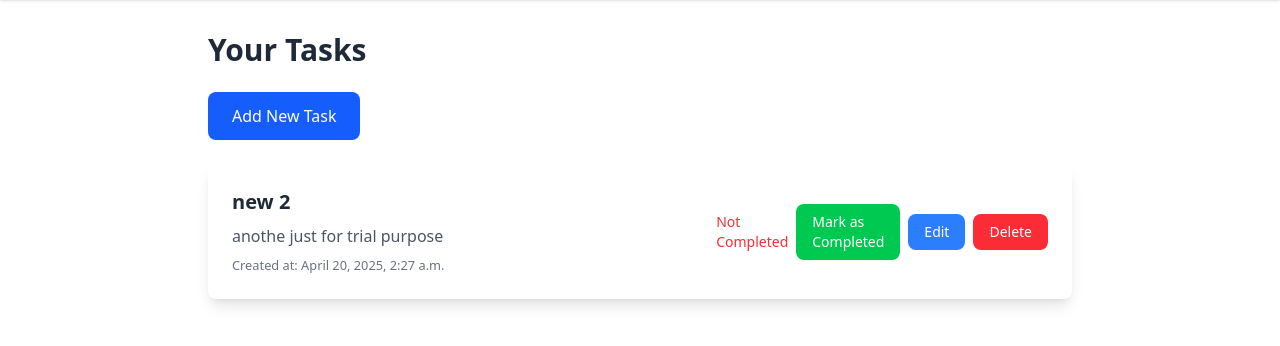
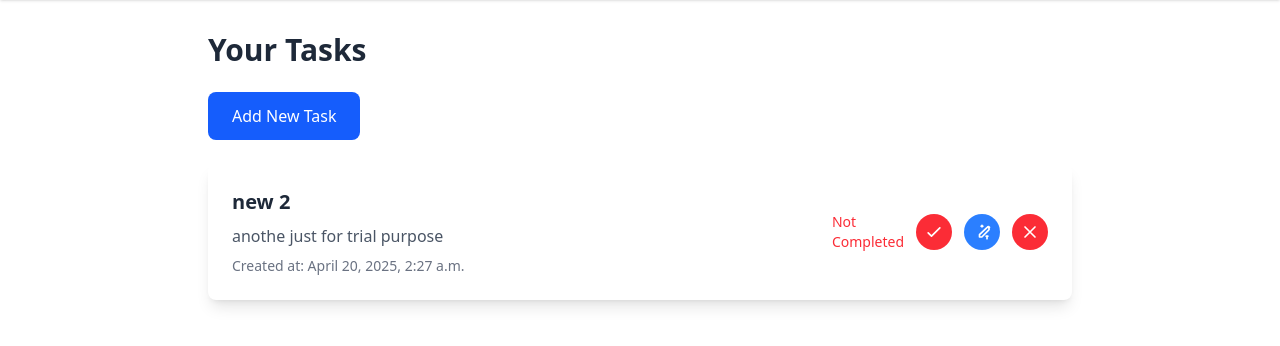
Before and after one commit to shlokitaliya/Django-projects, a Django app: page /task_list/ in a window 1280 px wide. Shown: the part 65-411 px from the top of the page. Run offline with Django 5.2, Linux system fonts and the light colour scheme; a user stored in the database is signed in; data comes from the database, SQL or seed files in the repository; both versions use the stored data as it was after the commit.

```diff
--- a/to_do/to_do/list/templates/task_list.html
+++ b/to_do/to_do/list/templates/task_list.html
@@ -2,22 +2,26 @@
 
 {% block content %}
   <div class="max-w-4xl mx-auto px-4 py-8">
-    <h1 class="text-3xl font-semibold text-gray-800 mb-6">Your Tasks</h1>
+    <h1 class="text-3xl font-semibold text-gray-800 mb-6 text-center sm:text-left">Your Tasks</h1>
 
-    <a href="{% url 'list:add_task' %}" class="inline-block px-6 py-3 bg-blue-600 text-white rounded-lg hover:bg-blue-700 transition duration-300 mb-6">Add New Task</a>
+    <div class="flex justify-center sm:justify-start mb-6">
+      <a href="{% url 'list:add_task' %}" class="inline-block px-6 py-3 bg-blue-600 text-white rounded-lg hover:bg-blue-700 transition duration-300 text-sm sm:text-base">
+        Add New Task
+      </a>
+    </div>
 
     <div class="space-y-6">
       {% for task in tasks %}
-        <div class="bg-white p-6 rounded-lg shadow-lg hover:shadow-xl transition duration-300">
-          <div class="flex justify-between items-center">
+        <div class="bg-white p-4 sm:p-6 rounded-lg shadow-lg hover:shadow-xl transition duration-300">
+          <div class="flex flex-col sm:flex-row justify-between items-start sm:items-center gap-4">
             <div class="w-full">
-              <h2 class="text-xl font-semibold text-gray-800">{{ task.title }}</h2>
-              <p class="text-gray-600 mt-2">{{ task.description }}</p>
-              <small class="text-gray-500 mt-2 block">Created at: {{ task.created_at }}</small>
+              <h2 class="text-lg sm:text-xl font-semibold text-gray-800">{{ task.title }}</h2>
+              <p class="text-gray-600 mt-2 text-sm sm:text-base">{{ task.description }}</p>
+              <small class="text-gray-500 mt-2 block text-xs sm:text-sm">Created at: {{ task.created_at }}</small>
             </div>
 
-            <div class="flex flex-col space-y-2 items-end md:items-center md:flex-row md:space-x-2 md:space-y-0 mt-4 md:mt-0">
-              <span class="text-sm text-gray-500">
+            <div class="flex items-center flex-wrap sm:flex-nowrap gap-2 sm:gap-3 mt-2 sm:mt-0">
+              <span class="text-xs sm:text-sm text-gray-500 block sm:inline w-full sm:w-auto text-center sm:text-left">
                 {% if task.completed %}
                   <span class="text-green-500">Completed</span>
                 {% else %}
@@ -27,27 +31,43 @@
 
               {% if task.id %}
                                 <!-- Toggle Status -->
-                <a href="{% url 'list:toggle_task' task.id %}" class="px-4 py-2 text-sm font-medium rounded-lg transition duration-300
+                              <!-- Toggle Status -->
+                <a href="{% url 'list:toggle_task' task.id %}"
+                class="p-2 rounded-full transition
                 {% if task.completed %}
-                    bg-yellow-500 hover:bg-yellow-600 text-white
+                  bg-green-500 hover:bg-green-600
                 {% else %}
-                    bg-green-500 hover:bg-green-600 text-white
-                  {% endif %}">
+                  bg-red-500 hover:bg-red-600
+                {% endif %}"
+                title="{% if task.completed %}Mark as Incomplete{% else %}Mark as Completed{% endif %}"
+                aria-label="{% if task.completed %}Mark as Incomplete{% else %}Mark as Completed{% endif %}">
+
                 {% if task.completed %}
-                    Mark as Incomplete
+                  <!-- Green icon for Completed -->
+                  <svg xmlns="http://www.w3.org/2000/svg" class="w-5 h-5 text-white" fill="none" viewBox="0 0 24 24" stroke="currentColor">
+                    <path stroke-linecap="round" stroke-linejoin="round" stroke-width="2" d="M18 12H6" />
+                  </svg>
                 {% else %}
-                    Mark as Completed
+                  <!-- Red icon for Not Completed -->
+                  <svg xmlns="http://www.w3.org/2000/svg" class="w-5 h-5 text-white" fill="none" viewBox="0 0 24 24" stroke="currentColor">
+                    <path stroke-linecap="round" stroke-linejoin="round" stroke-width="2" d="M5 13l4 4L19 7" />
+                  </svg>
                 {% endif %}
                 </a>
 
+
                 <!-- Edit -->
-                <a href="{% url 'list:edit_task' task.id %}" class="px-4 py-2 bg-blue-500 hover:bg-blue-600 text-white text-sm font-medium rounded-lg transition duration-300">
-                  Edit
+                <a href="{% url 'list:edit_task' task.id %}" class="p-2 bg-blue-500 hover:bg-blue-600 text-white rounded-full transition" title="Edit Task">
+                  <svg xmlns="http://www.w3.org/2000/svg" class="w-5 h-5" fill="none" viewBox="0 0 24 24" stroke="currentColor">
+                    <path stroke-linecap="round" stroke-linejoin="round" stroke-width="2" d="M11 5h2M12 4v2m6 14v-2m1-1h-2m4-10.586a2 2 0 00-2.828 0L9 15.172V18h2.828l8.172-8.172a2 2 0 000-2.828z" />
+                  </svg>
                 </a>
 
                 <!-- Delete -->
-                <a href="{% url 'list:delete_task' task.id %}" class="px-4 py-2 bg-red-500 hover:bg-red-600 text-white text-sm font-medium rounded-lg transition duration-300" onclick="return confirm('Are you sure you want to delete this task?');">
-                  Delete
+                <a href="{% url 'list:delete_task' task.id %}" onclick="return confirm('Are you sure you want to delete this task?');" class="p-2 bg-red-500 hover:bg-red-600 text-white rounded-full transition" title="Delete Task">
+                  <svg xmlns="http://www.w3.org/2000/svg" class="w-5 h-5" fill="none" viewBox="0 0 24 24" stroke="currentColor">
+                    <path stroke-linecap="round" stroke-linejoin="round" stroke-width="2" d="M6 18L18 6M6 6l12 12" />
+                  </svg>
                 </a>
               {% endif %}
             </div>
--- a/to_do/to_do/to_do/settings.py
+++ b/to_do/to_do/to_do/settings.py
@@ -24,7 +24,7 @@ BASE_DIR = Path(__file__).resolve().parent.parent
 SECRET_KEY = "django-insecure-9b0!qam=vpr-4966$+rqwu)f#2=05g0+ohb#4gusfquul*#(pt"
 
 # SECURITY WARNING: don't run with debug turned on in production!
-DEBUG = True
+DEBUG = False
 
 ALLOWED_HOSTS = []
 
```
Also changed, not shown: to_do/to_do/requirements.txt (added, +52 -0 lines), to_do/to_do/db.sqlite3. Lines whose indentation alone changed are shown as unchanged.
